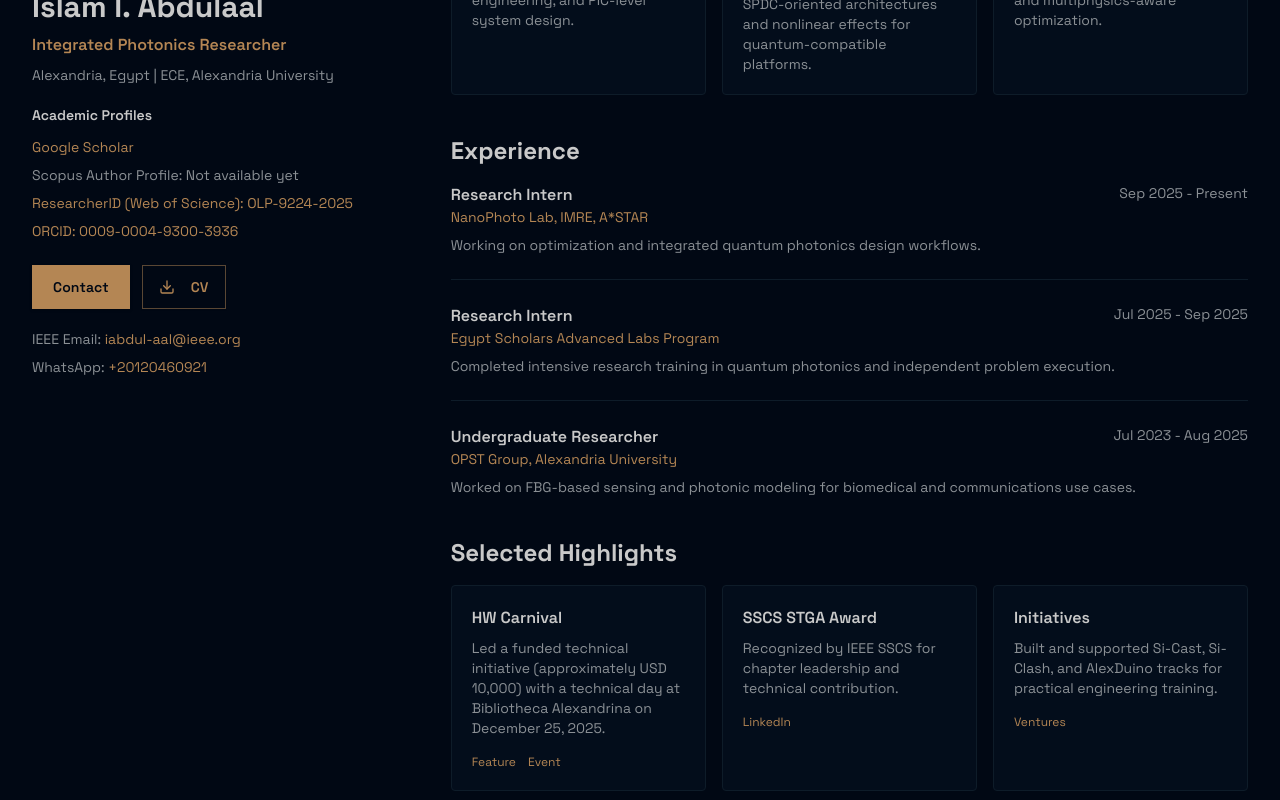
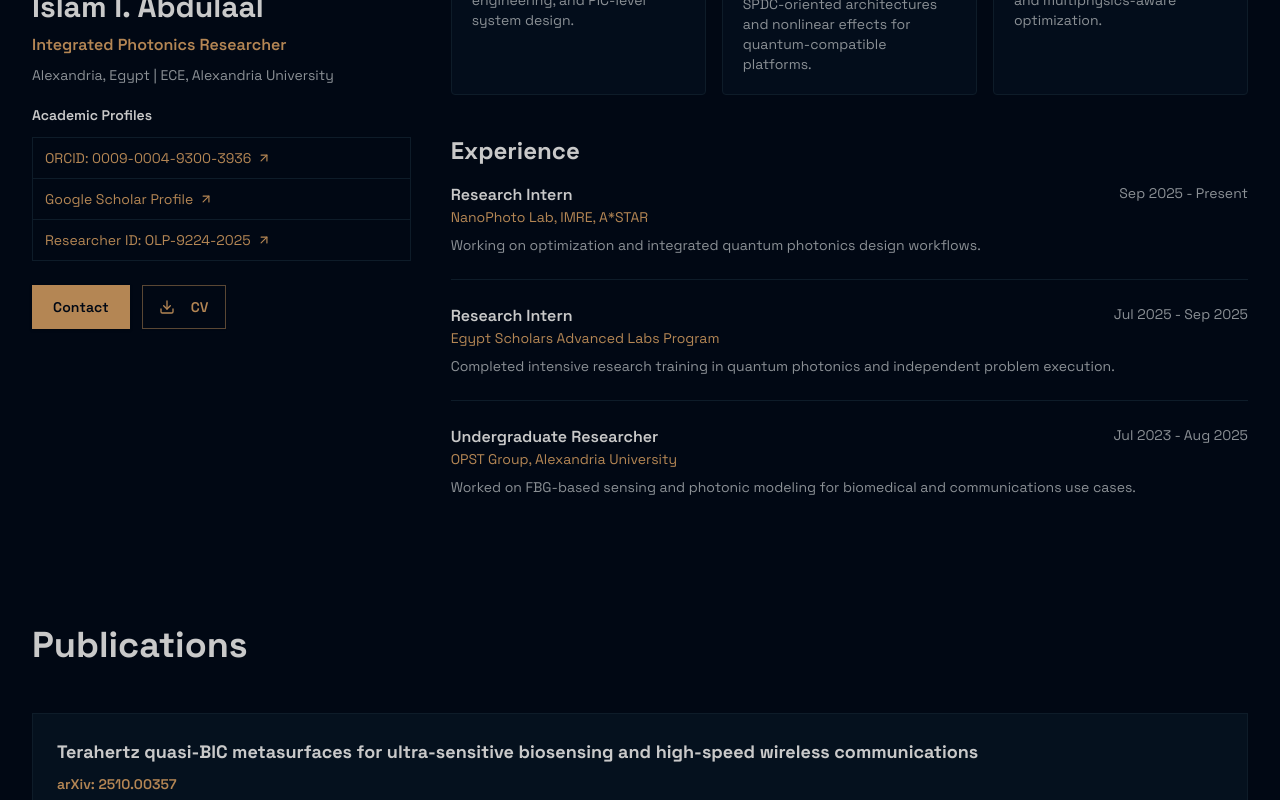
Before and after one commit to iabdul-aal/iabdul-aal.github.io, a Next.js app: page /about in a window 1280 px wide. Shown: the part 480-1280 px from the top of the page. Built offline with nearby package versions, Linux system fonts and the light colour scheme.

Commit message:
Refine About page profiles and remove duplicate section

```diff
--- a/app/about/page.tsx
+++ b/app/about/page.tsx
@@ -1,6 +1,6 @@
 import Image from "next/image"
 import Link from "next/link"
-import { Download } from "lucide-react"
+import { ArrowUpRight, Download } from "lucide-react"
 import { Button } from "@/components/ui/button"
 import { Publications } from "@/components/publications"
 import { personConfig } from "@/lib/site-config"
@@ -66,28 +66,6 @@ export default function AboutPage() {
     },
   ]
 
-  const highlights = [
-    {
-      title: "HW Carnival",
-      detail:
-        "Led a funded technical initiative (approximately USD 10,000) with a technical day at Bibliotheca Alexandrina on December 25, 2025.",
-      links: [
-        { label: "Feature", href: socialLinks.hwCarnivalFeature },
-        { label: "Event", href: socialLinks.hwCarnivalEvent },
-      ],
-    },
-    {
-      title: "SSCS STGA Award",
-      detail: "Recognized by IEEE SSCS for chapter leadership and technical contribution.",
-      links: [{ label: "LinkedIn", href: socialLinks.linkedin }],
-    },
-    {
-      title: "Initiatives",
-      detail: "Built and supported Si-Cast, Si-Clash, and AlexDuino tracks for practical engineering training.",
-      links: [{ label: "Ventures", href: "/ventures" }],
-    },
-  ]
-
   return (
     <main className="bg-background text-foreground">
       <section className="pt-20 pb-12 max-w-7xl mx-auto px-4 sm:px-6 lg:px-8">
@@ -110,33 +88,41 @@ export default function AboutPage() {
               </p>
               <div className="mt-5 space-y-3">
                 <p className="text-sm font-semibold text-foreground">Academic Profiles</p>
-                <div className="space-y-2 text-sm">
+                <ul className="text-sm border border-border rounded-lg divide-y divide-border">
+                  <li className="py-2.5 px-3">
+                    <a
+                      href={socialLinks.orcid}
+                      target="_blank"
+                      rel="noopener noreferrer"
+                      className="inline-flex items-center gap-1.5 text-accent hover:text-accent/80 transition-colors"
+                    >
+                      ORCID: {personConfig.orcid}
+                      <ArrowUpRight className="w-3.5 h-3.5" aria-hidden="true" />
+                    </a>
+                  </li>
+                  <li className="py-2.5 px-3">
                     <a
                       href={socialLinks.scholar}
                       target="_blank"
                       rel="noopener noreferrer"
-                    className="block text-accent hover:text-accent/80 transition-colors"
+                      className="inline-flex items-center gap-1.5 text-accent hover:text-accent/80 transition-colors"
                     >
-                    Google Scholar
+                      Google Scholar Profile
+                      <ArrowUpRight className="w-3.5 h-3.5" aria-hidden="true" />
                     </a>
-                  <p className="text-muted-foreground">Scopus Author Profile: Not available yet</p>
+                  </li>
+                  <li className="py-2.5 px-3">
                     <a
                       href="https://www.webofscience.com/wos/author/record/OLP-9224-2025"
                       target="_blank"
                       rel="noopener noreferrer"
-                    className="block text-accent hover:text-accent/80 transition-colors"
+                      className="inline-flex items-center gap-1.5 text-accent hover:text-accent/80 transition-colors"
                     >
-                    ResearcherID (Web of Science): {contactInfo.webOfScienceResearcherID}
+                      Researcher ID: {contactInfo.webOfScienceResearcherID}
+                      <ArrowUpRight className="w-3.5 h-3.5" aria-hidden="true" />
                     </a>
-                  <a
-                    href={socialLinks.orcid}
-                    target="_blank"
-                    rel="noopener noreferrer"
-                    className="block text-accent hover:text-accent/80 transition-colors"
-                  >
-                    ORCID: {personConfig.orcid}
-                  </a>
-                </div>
+                  </li>
+                </ul>
               </div>
               <div className="mt-6 flex flex-wrap gap-3">
                 <Button asChild>
@@ -148,20 +134,6 @@ export default function AboutPage() {
                     CV
                   </a>
                 </Button>
-              </div>
-              <div className="mt-5 text-sm text-muted-foreground space-y-2">
-                <p>
-                  IEEE Email:{" "}
-                  <a href={`mailto:${socialLinks.email}`} className="text-accent hover:text-accent/80">
-                    {socialLinks.email}
-                  </a>
-                </p>
-                <p>
-                  WhatsApp:{" "}
-                  <a href={socialLinks.whatsapp} target="_blank" rel="noopener noreferrer" className="text-accent hover:text-accent/80">
-                    {contactInfo.phone}
-                  </a>
-                </p>
               </div>
             </div>
           </aside>
@@ -211,42 +183,6 @@ export default function AboutPage() {
               </div>
             </section>
 
-            <section>
-              <h2 className="text-2xl font-bold mb-4">Selected Highlights</h2>
-              <div className="grid grid-cols-1 md:grid-cols-3 gap-4">
-                {highlights.map((item) => (
-                  <article key={item.title} className="p-5 rounded-xl border border-border bg-card/70">
-                    <h3 className="font-semibold mb-2">{item.title}</h3>
-                    <p className="text-sm text-muted-foreground mb-4">{item.detail}</p>
-                    <div className="flex flex-wrap gap-3">
-                      {item.links.map((link) => {
-                        const isExternal = link.href.startsWith("http")
-                        if (isExternal) {
-                          return (
-                            <a
-                              key={link.label}
-                              href={link.href}
-                              target="_blank"
-                              rel="noopener noreferrer"
-                              className="text-xs text-accent hover:text-accent/80"
-                            >
-                              {link.label}
-                            </a>
-                          )
-                        }
-
-                        return (
-                          <Link key={link.label} href={link.href} className="text-xs text-accent hover:text-accent/80">
-                            {link.label}
-                          </Link>
-                        )
-                      })}
-                    </div>
-                  </article>
-                ))}
-              </div>
-            </section>
-
           </div>
         </div>
       </section>
```
Lines whose indentation alone changed are shown as unchanged.
